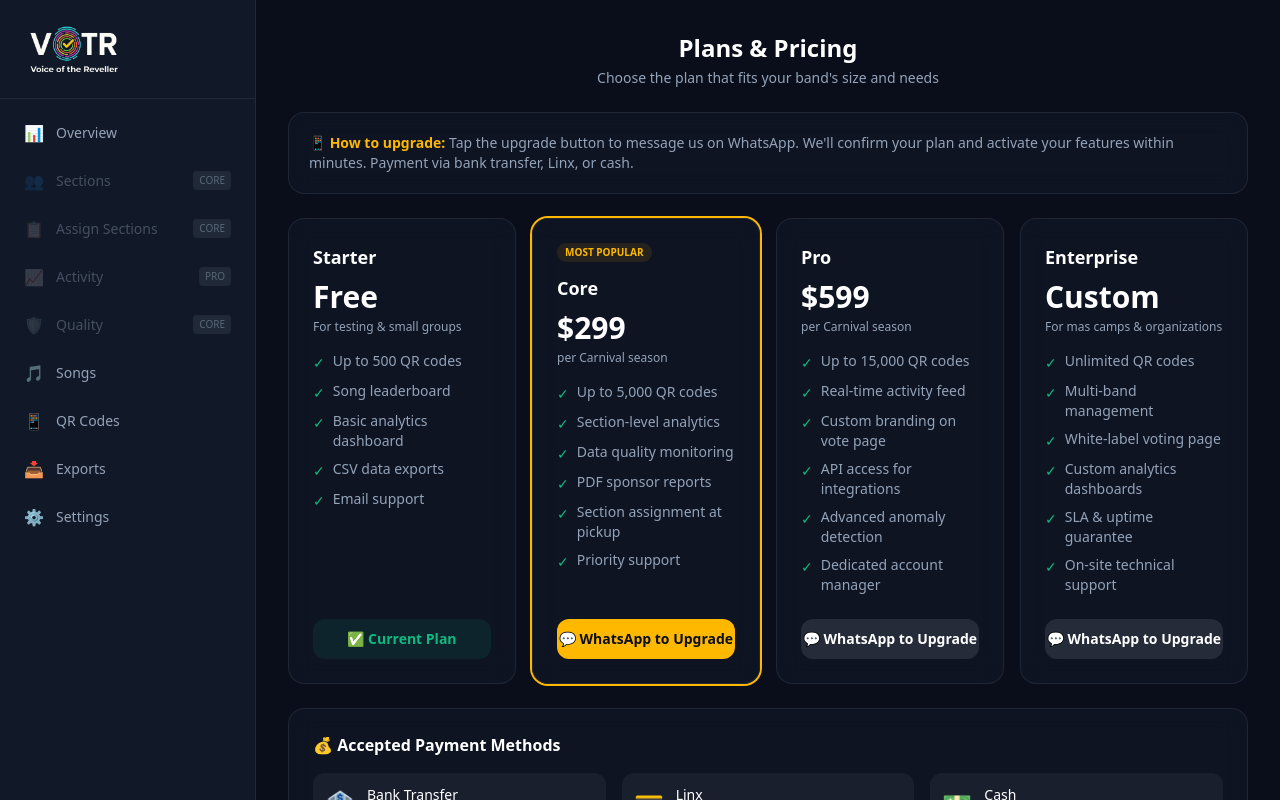
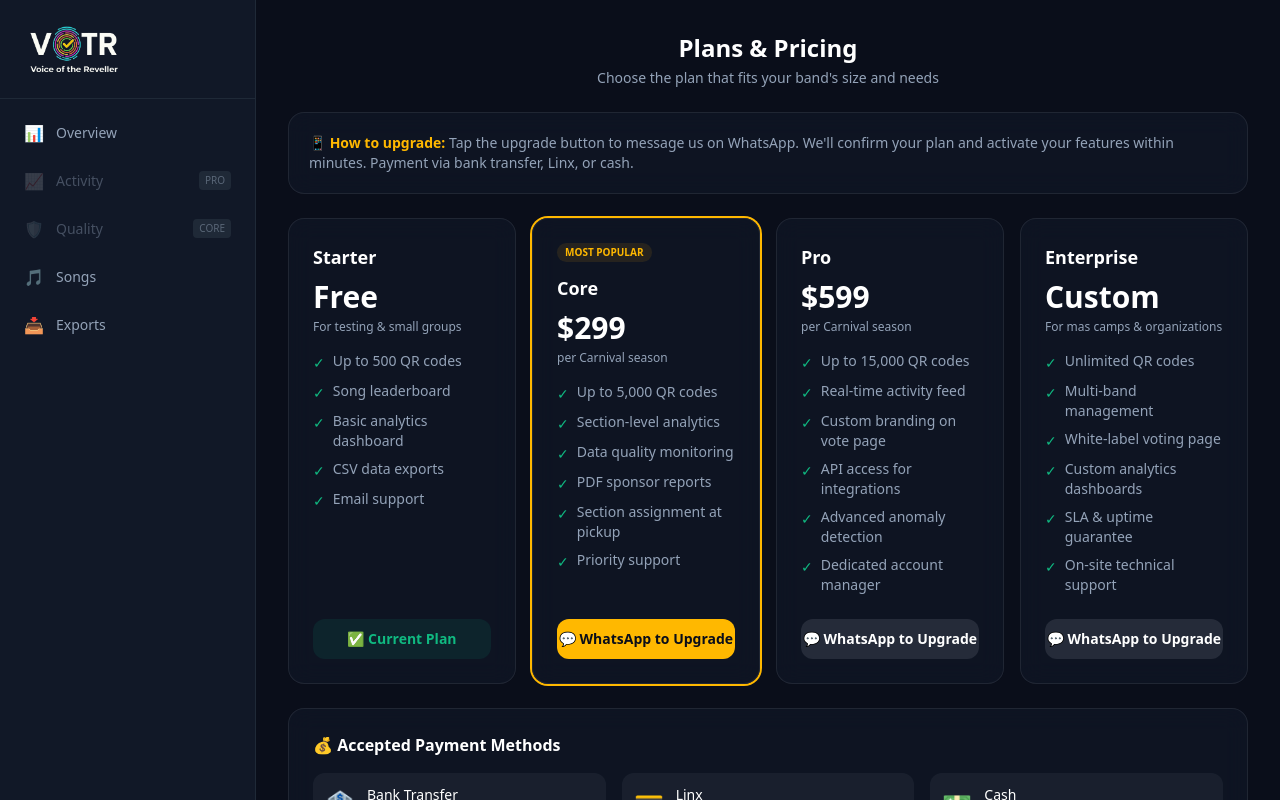
Before and after one commit to dkit03/votr-platform, a Next.js app: page /dashboard/settings/pricing in a window 1280 px wide. Shown: the top 800 px of the page. Built offline with nearby package versions, Linux system fonts and the light colour scheme; sample sign-in values are in the browser's storage.

Commit message:
fix: hide sections, QR codes, settings from band leader dashboard nav

```diff
--- a/src/app/dashboard/layout.tsx
+++ b/src/app/dashboard/layout.tsx
@@ -16,14 +16,14 @@ interface UserInfo {
 
 const navItems = [
     { href: '/dashboard', label: 'Overview', icon: '📊', tier: 'starter' },
-    { href: '/dashboard/sections', label: 'Sections', icon: '👥', tier: 'core' },
-    { href: '/dashboard/sections/assign', label: 'Assign Sections', icon: '📋', tier: 'core' },
+    { href: '/dashboard/sections', label: 'Sections', icon: '👥', tier: 'core', adminOnly: true },
+    { href: '/dashboard/sections/assign', label: 'Assign Sections', icon: '📋', tier: 'core', adminOnly: true },
     { href: '/dashboard/activity', label: 'Activity', icon: '📈', tier: 'pro' },
     { href: '/dashboard/quality', label: 'Quality', icon: '🛡️', tier: 'core' },
     { href: '/dashboard/songs', label: 'Songs', icon: '🎵', tier: 'starter' },
-    { href: '/dashboard/qr-codes', label: 'QR Codes', icon: '📱', tier: 'starter' },
+    { href: '/dashboard/qr-codes', label: 'QR Codes', icon: '📱', tier: 'starter', adminOnly: true },
     { href: '/dashboard/exports', label: 'Exports', icon: '📥', tier: 'starter' },
-    { href: '/dashboard/settings', label: 'Settings', icon: '⚙️', tier: 'starter' },
+    { href: '/dashboard/settings', label: 'Settings', icon: '⚙️', tier: 'starter', adminOnly: true },
 ];
 
 const tierOrder = ['starter', 'core', 'pro', 'enterprise'];
@@ -101,7 +101,9 @@ export default function DashboardLayout({ children }: { children: React.ReactNod
 
                 {/* Nav */}
                 <nav className="flex-1 p-3 space-y-1 overflow-y-auto">
-                    {navItems.map((item) => {
+                    {navItems
+                        .filter(item => !item.adminOnly || user.role === 'platform_admin')
+                        .map((item) => {
                             const allowed = isTierAllowed(user.bandTier || 'starter', item.tier);
                             const isActive = pathname === item.href;
 
```
Lines whose indentation alone changed are shown as unchanged.
